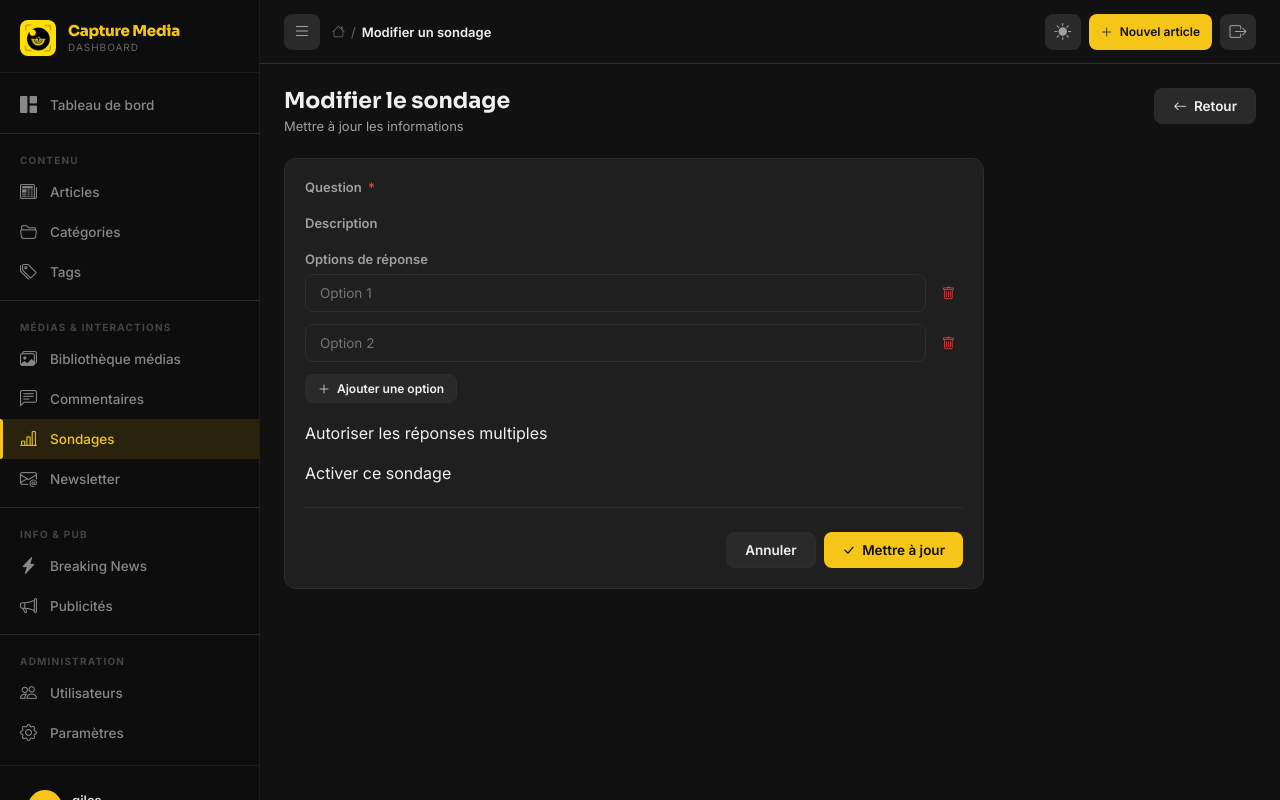
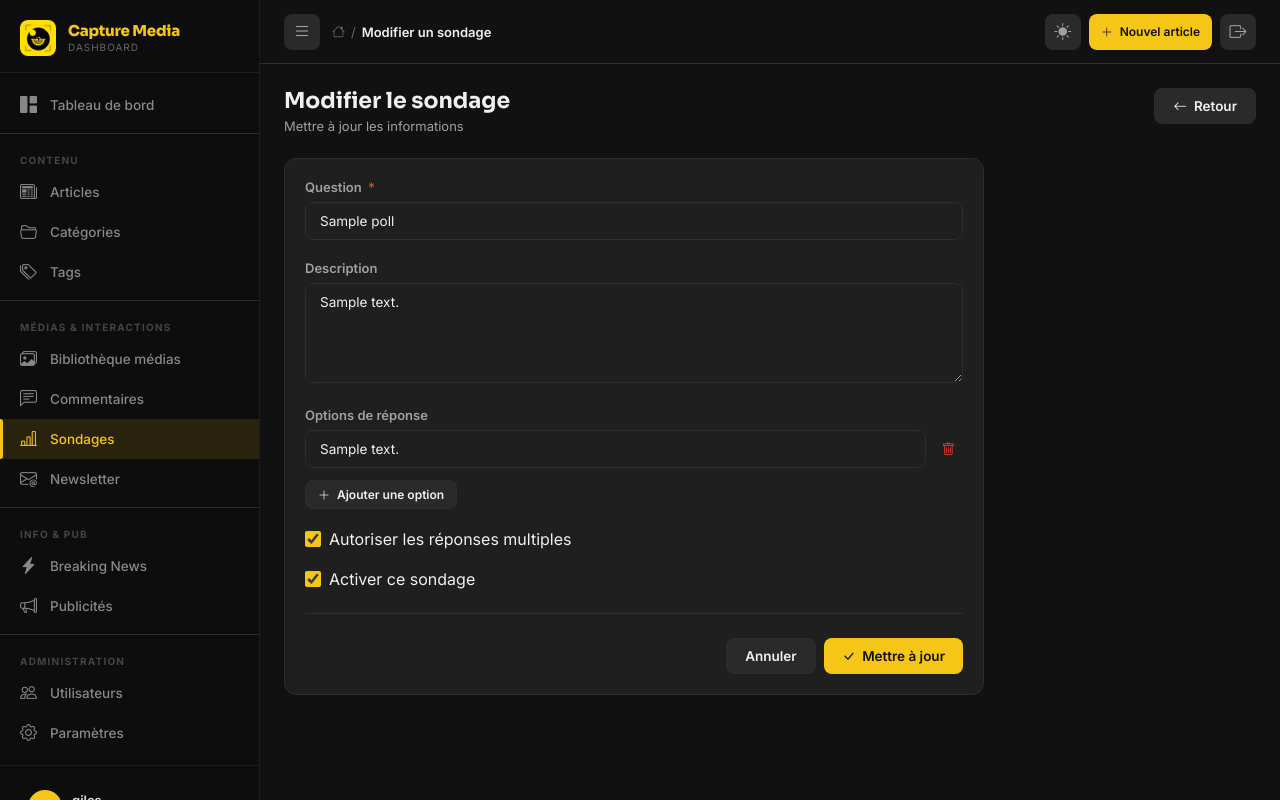
Before and after one commit to Mehezaplein/projetCaptureMedia, a Django app: page /dashboard/sondages/1/modifier/ in a window 1280 px wide. Run offline with Django 5.2, Linux system fonts and the light colour scheme; a user stored in the database is signed in; data comes from the database, SQL or seed files in the repository; tables that the repository leaves empty hold one stand-in row (values such as "Sample post"); some libraries are stand-ins or nearby versions.

Commit message:
Fix: Champ question pour sondage

```diff
--- a/CaptureMedia/backend/templates/dashboard/polls/form.html
+++ b/CaptureMedia/backend/templates/dashboard/polls/form.html
@@ -58,27 +58,21 @@
         <label class="form-label">
           Question <span class="required">*</span>
         </label>
-        {{ form.question }}
-        {% if form.question.errors %}
-          <div class="text-danger text-sm">{{ form.question.errors.0 }}</div>
-        {% endif %}
+        <input type="text" class="form-control" name="question" value="{{ poll.question }}" placeholder="Votre question..." required>
       </div>
 
       <div class="form-group">
         <label class="form-label">Description</label>
-        {{ form.description }}
-        {% if form.description.errors %}
-          <div class="text-danger text-sm">{{ form.description.errors.0 }}</div>
-        {% endif %}
+        <textarea class="form-control" name="description" rows="3" placeholder="Description optionnelle...">{{ poll.description }}</textarea>
       </div>
 
       <div class="form-group">
         <label class="form-label">Options de réponse</label>
         <div class="choices-list" id="choices-list">
-          {% if formset %}
-            {% for choice_form in formset %}
+          {% if poll.choices.all %}
+            {% for choice in poll.choices.all %}
               <div class="choice-item" id="choice-{{ forloop.counter0 }}">
-                {{ choice_form.text }}
+                <input type="text" class="form-control" name="choices" value="{{ choice.text }}" placeholder="Option {{ forloop.counter }}" />
                 <button type="button" class="choice-remove-btn" onclick="removeChoice({{ forloop.counter0 }})">
                   <i class="bi bi-trash"></i>
                 </button>
@@ -86,13 +80,13 @@
             {% endfor %}
           {% else %}
             <div class="choice-item" id="choice-0">
-              <input type="text" class="form-control" placeholder="Option 1" />
+              <input type="text" class="form-control" name="choices" placeholder="Option 1" />
               <button type="button" class="choice-remove-btn" onclick="removeChoice(0)">
                 <i class="bi bi-trash"></i>
               </button>
             </div>
             <div class="choice-item" id="choice-1">
-              <input type="text" class="form-control" placeholder="Option 2" />
+              <input type="text" class="form-control" name="choices" placeholder="Option 2" />
               <button type="button" class="choice-remove-btn" onclick="removeChoice(1)">
                 <i class="bi bi-trash"></i>
               </button>
@@ -107,14 +101,14 @@
 
       <div class="form-group">
         <label class="form-check">
-          {{ form.allow_multiple }}
+          <input type="checkbox" name="allow_multiple" {% if poll.allow_multiple %}checked{% endif %}>
           <span>Autoriser les réponses multiples</span>
         </label>
       </div>
 
       <div class="form-group">
         <label class="form-check">
-          {{ form.is_active }}
+          <input type="checkbox" name="is_active" {% if poll.is_active or not poll %}checked{% endif %}>
           <span>Activer ce sondage</span>
         </label>
       </div>
@@ -141,7 +135,7 @@
     item.className = 'choice-item';
     item.id = 'choice-' + choiceCount;
     item.innerHTML = `
-      <input type="text" class="form-control" placeholder="Option ${choiceCount + 1}" />
+      <input type="text" class="form-control" name="choices" placeholder="Option ${choiceCount + 1}" />
       <button type="button" class="choice-remove-btn" onclick="removeChoice(${choiceCount})">
         <i class="bi bi-trash"></i>
       </button>
```
